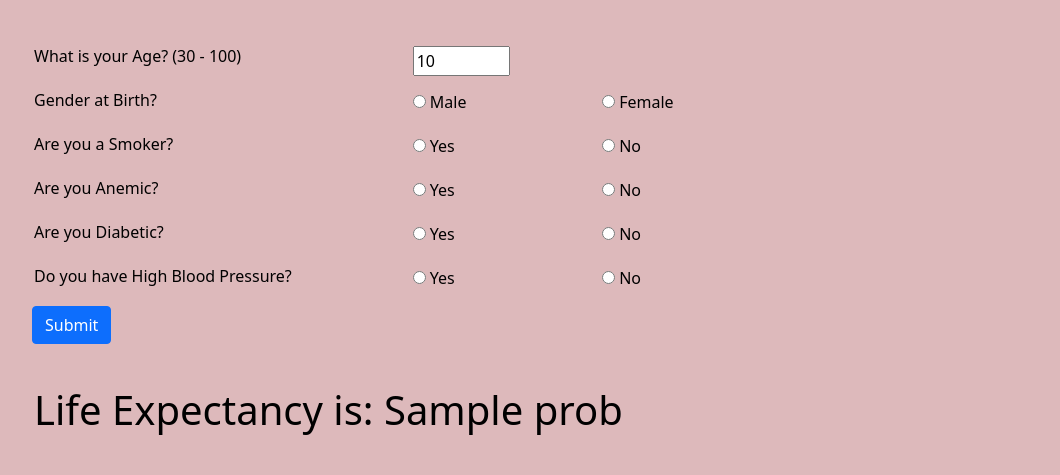
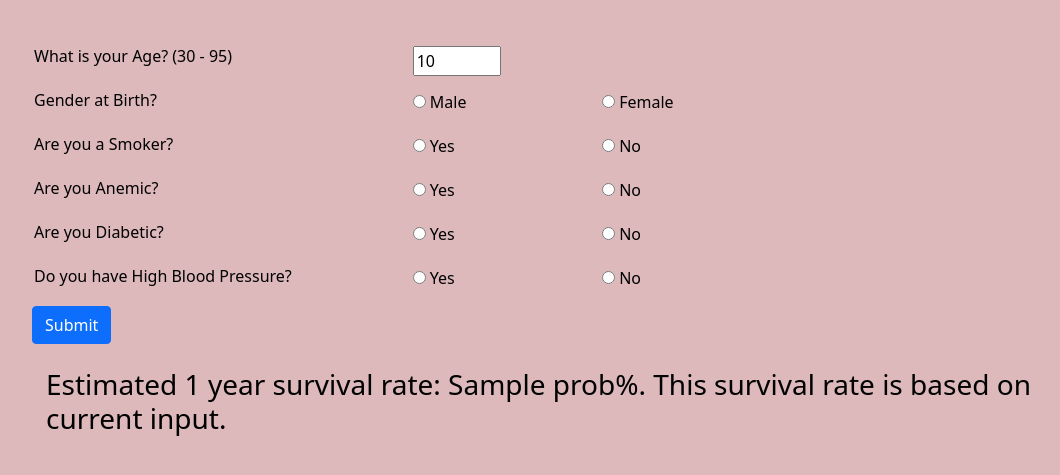
Before and after one commit to njneubauer/code_hearted, a Flask app: template templates/patient_calc.html in a window 1280 px wide. Shown: the part 64-539 px from the top of the page, without its empty margins (50-1110 px from the left). Run offline with Flask 2, Linux system fonts and the light colour scheme; the template is opened without the code that fills it: most values are stand-ins (such as "Sample title", 1, 10 or a date in 2020).

Commit message:
Updated wording/age

```diff
--- a/templates/patient_calc.html
+++ b/templates/patient_calc.html
@@ -45,9 +45,9 @@
 
     <form action="/patient_data" method="POST">
       <div class="row">
-        <p class="col-4"> What is your Age? (30 - 100) </p>
+        <p class="col-4"> What is your Age? (30 - 95) </p>
         <div class="col-2 custom-control custom-radio custom-control-inline">
-          <input type="number" min="30" max="100" required="required" id="age" name="age" class="custom-control-input input" value="{%if data is defined %}{{ data['age'] }}{% endif %}">
+          <input type="number" min="30" max="95" required="required" id="age" name="age" class="custom-control-input input" value="{%if data is defined %}{{ data['age'] }}{% endif %}">
         </div>
       </div>
 
@@ -140,9 +140,16 @@
     </form>
     <!-- End - Hypertension -->
 
-    <div class="row {% if prob is not defined %} hidden {% endif %}">
+    <div class="container" style="margin-top: 20px;">
+      <div class="row {% if prob is not defined %} hidden {% endif %}" >
+          <h3>Estimated 1 year survival rate: {{ prob }}%. This survival rate is based on current input.</h3>
+      </div>
+  </div>
+
+
+  <!--  <div class="row {% if prob is not defined %} hidden {% endif %}">
           <p>&nbsp;<h1> Life Expectancy is: {{ prob }} </h1></p>
-    </div>
+    </div> -->
 
     <!-- Bootstrap Bundle with Popper -->
     <script src="https://cdn.jsdelivr.net/npm/bootstrap@5.0.1/dist/js/bootstrap.bundle.min.js"
```
